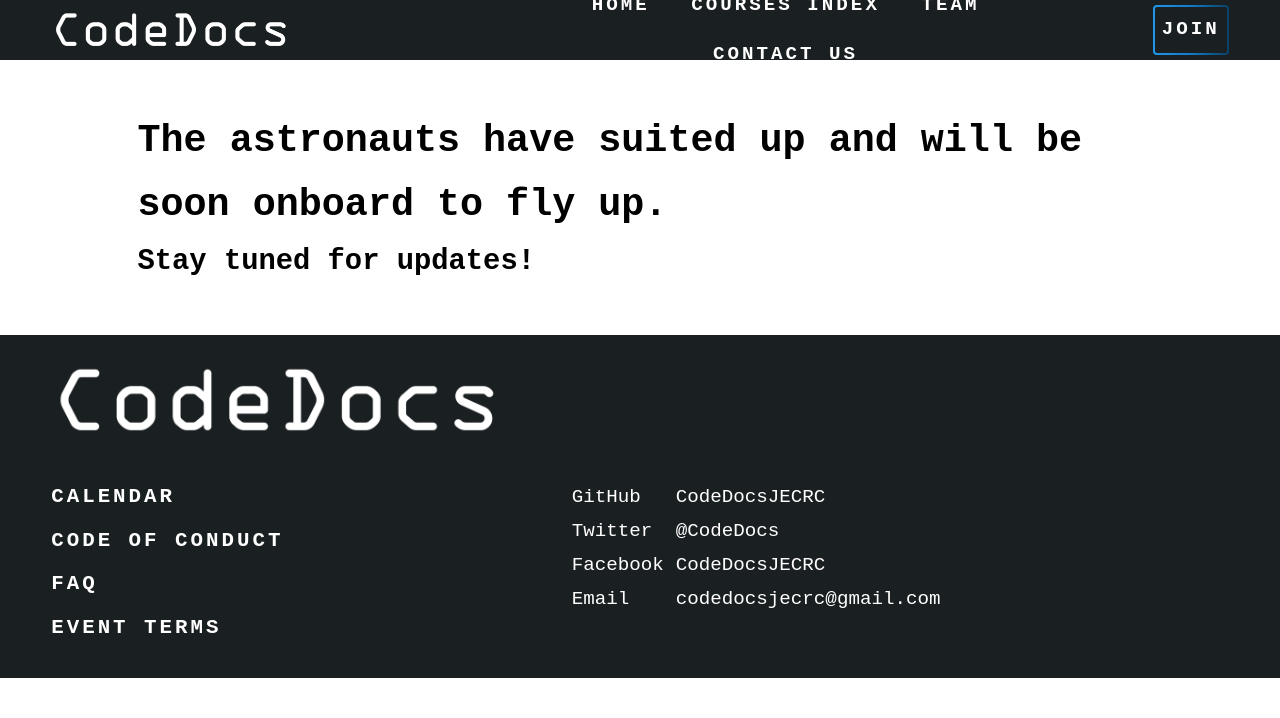
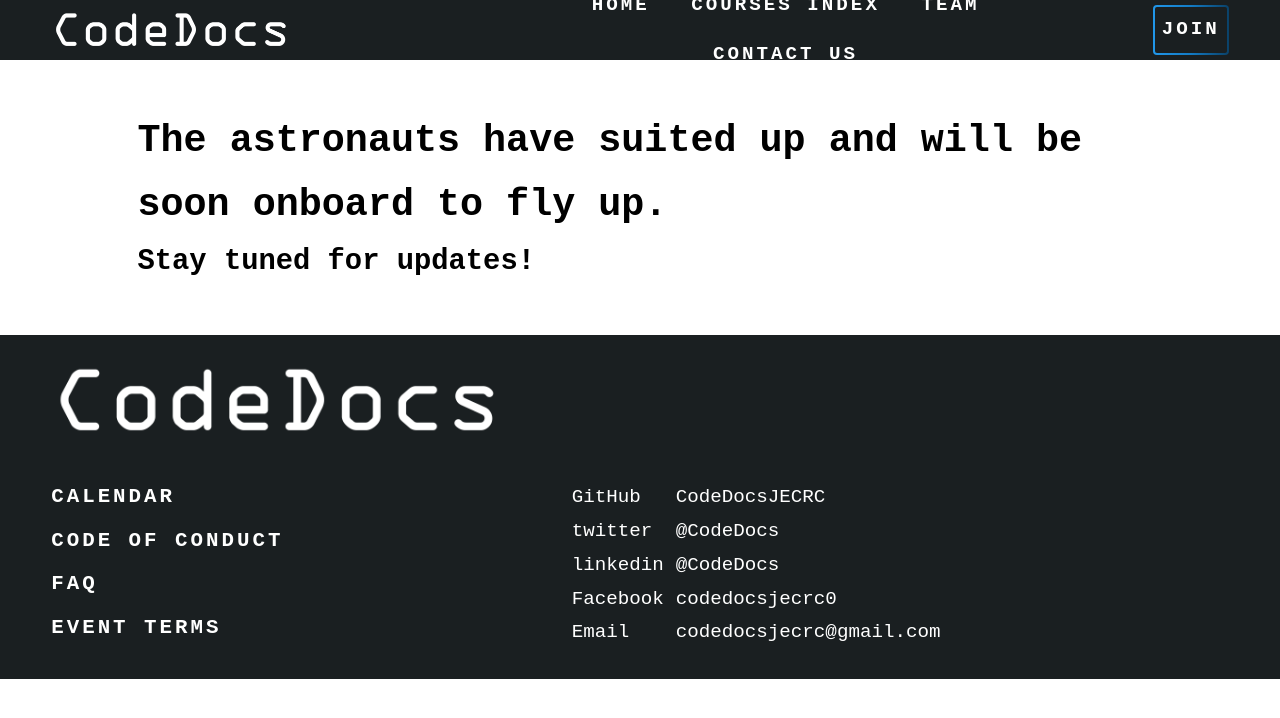
Before and after one commit to CodeDocsJECRC/codedocsjecrc.github.io, a Jekyll site: the page built from team.html, in a window 1280 px wide. Shown: the top 718 px of the page. Built offline with Jekyll 4.4.1, drawn with Linux system fonts in a browser that asks for light colours; nearby versions of some CDN libraries; some web fonts are replaced.

Commit message:
Change Landing page content (#27)
* Update social handles

* Add linkedin link

* Minor changes

* Add slack link

```diff
--- a/_config.yml
+++ b/_config.yml
@@ -12,13 +12,14 @@
 markdown_ext: "markdown,mkdown,mkdn,mkd,md"
 
 email: codedocsjecrc@gmail.com
-facebook: CodeDocsJECRC
-twitter: codedocs
+facebook: codedocsjecrc0
+twitter: codedocsjecrc
 github: CodeDocsJECRC
 medium: codedocs
 instagram: codedocs
 meetup: codedocs
 youtube: codedocs
+linkedin: codedocs
 
 sitemap:
     filename: "sitemap.xml"
--- a/_includes/footer.html
+++ b/_includes/footer.html
@@ -26,8 +26,12 @@
               <a href="https://github.com/{{ site.github }}" target="_blank" rel="nofollow noreferrer">CodeDocsJECRC</a>
           </li>
           <li>
-              <p class="h6">Twitter</p>
+              <p class="h6">twitter</p>
               <a href="https://twitter.com/{{ site.twitter }}" target="_blank" rel="nofollow noreferrer">@CodeDocs</a>
+          </li>
+          <li>
+              <p class="h6">linkedin</p>
+              <a href="https://www.linkedin.com/company/{{ site.linkedin }}/" target="_blank" rel="nofollow noreferrer">@CodeDocs</a>
           </li>
           <li>
               <p class="h6">Facebook</p>
--- a/_includes/header.html
+++ b/_includes/header.html
@@ -16,7 +16,7 @@
       </nav>
     </div>
     <div class="header-join-btn">
-      <a class="btn" href="https://chat.whatsapp.com/GQKM1qdQBFq5odftx7noRs">Join</a>
+      <a class="btn" href="https://join.slack.com/t/codedocs/shared_invite/enQtMjM1Mzg3MjA2OTQ0LWZhNDk4NDVkMjVhZGRmOWMzNzFjMWI5Mzg1ZjU4MzVhMTcyMzlkNjM0NWU3M2EyZTYyZDllMTgyYmRhNmMzZDg" target="_blank">Join</a>
     </div>
   </div>
 </header>
```
Also changed, not shown: index.html (+4 -15 lines).
